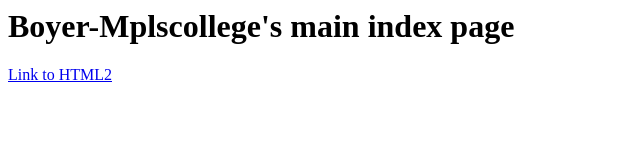
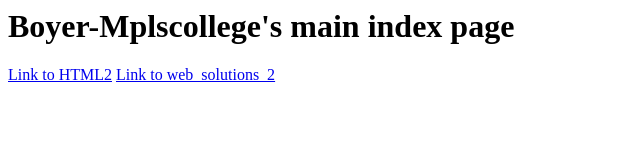
Before and after one commit to boyer2022/boyer.github.io, a plain HTML site: page index.html in a window 1280 px wide. Shown: the whole page, without its empty margins (0-640 px from the left). Drawn offline with Linux system fonts and the light colour scheme.

Commit message:
Update index.html web_solutions_2

```diff
--- a/index.html
+++ b/index.html
@@ -1,2 +1,3 @@
 <h1>Boyer-Mplscollege's main index page</h1>
 <a href="/mctc-html2/" target="_blank">Link to HTML2</a>
+<a href="/web_solutions_2/" target="_blank">Link to web_solutions_2</a>
```
